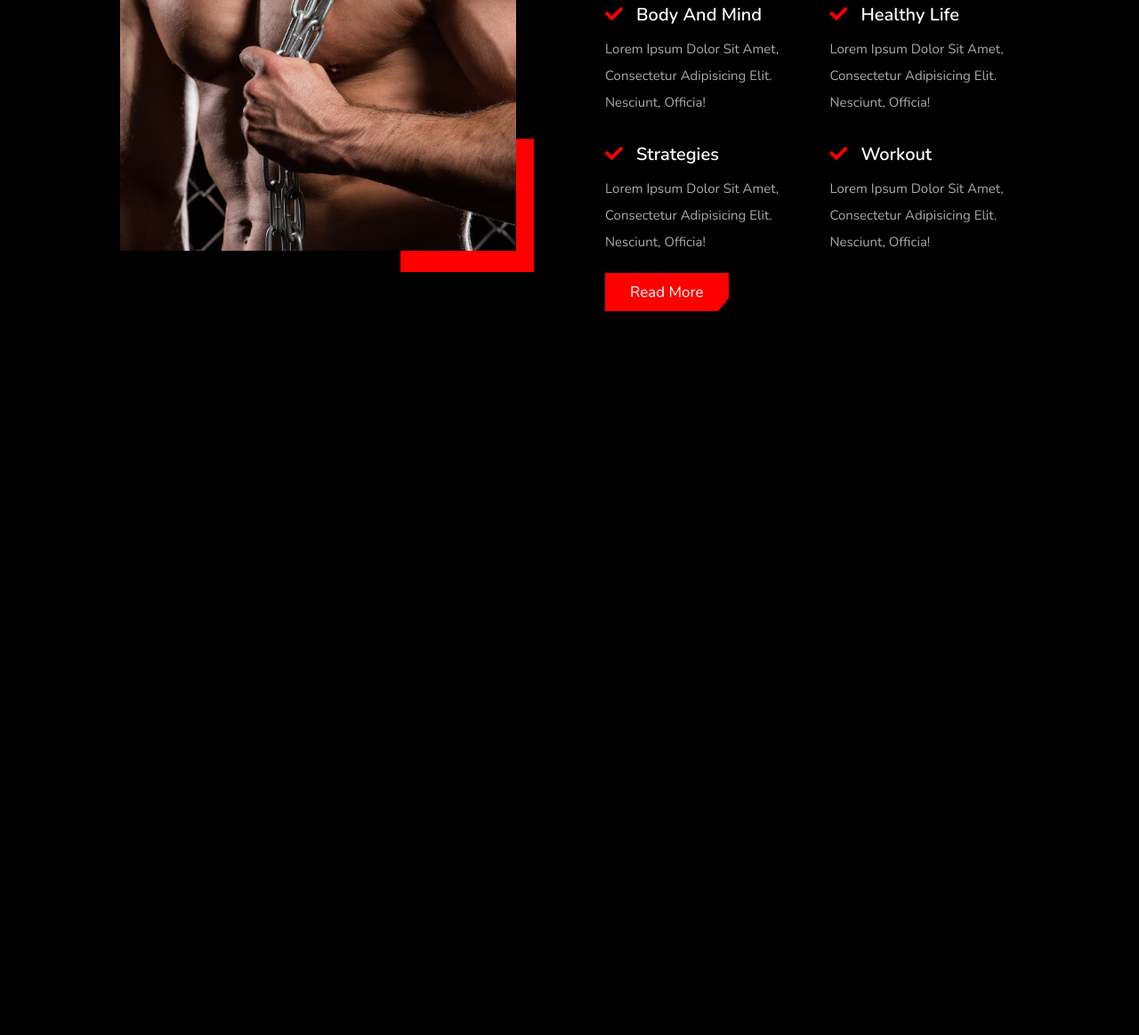
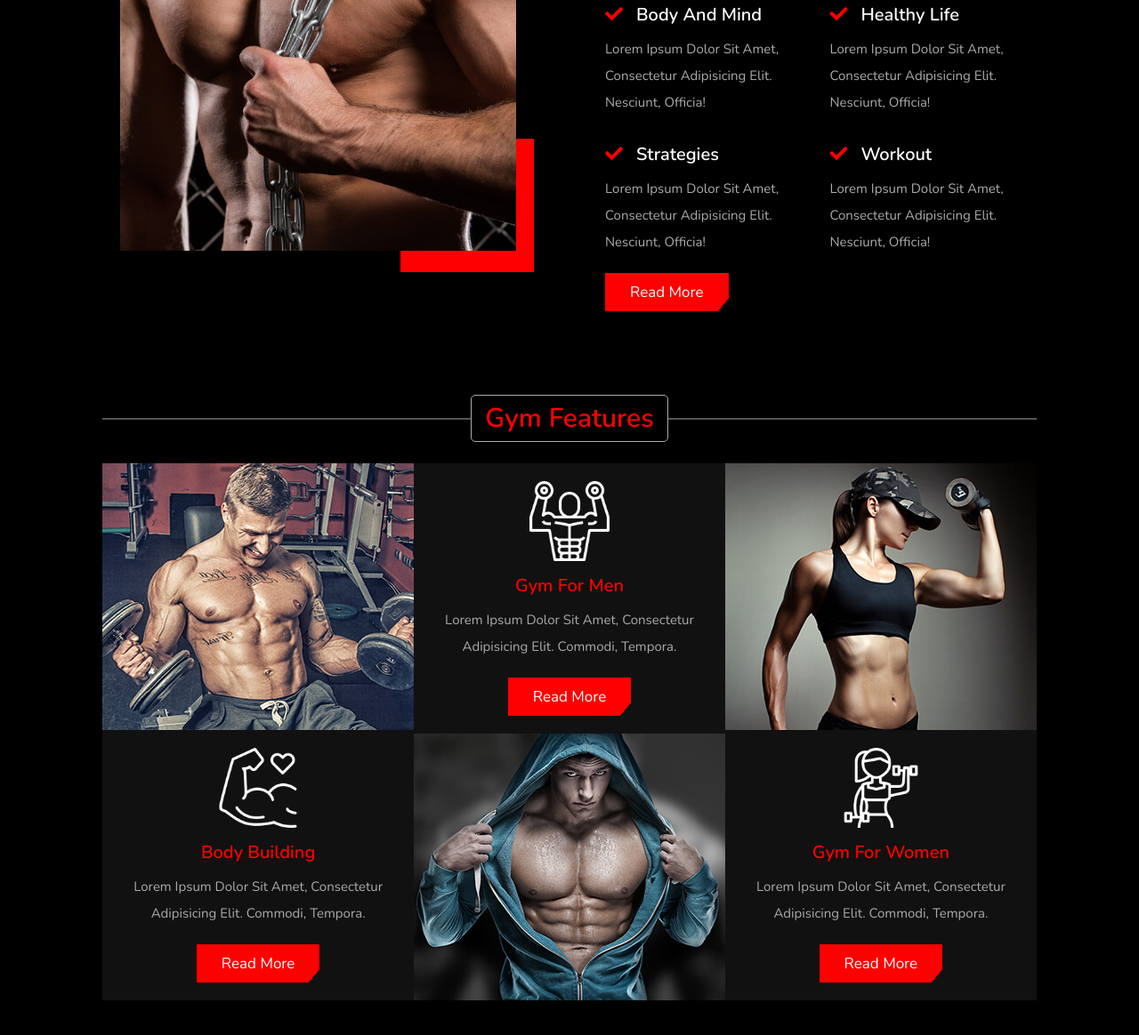
Before and after one commit to JaeHong94/fitness_site, a plain HTML site: page index.html in a window 1280 px wide. Shown: the part 1042-2206 px from the top of the page at 89% size. Before the commit the page ends 1442 px from the top, so only its background shows below. Drawn offline with nearby package versions, Linux system fonts and the light colour scheme.

Commit message:
ADD: features section

```diff
--- a/css/style.scss
+++ b/css/style.scss
@@ -123,6 +123,7 @@ section {
     background: $red;
   }
 }
+// about section
 .about {
   display: flex;
   align-items: center;
@@ -189,6 +190,76 @@ section {
     }
   }
 }
+// features section
+.features{
+  .heading {
+    text-align: center;
+    margin-bottom: 3rem;
+    position: relative;
+    &::before {
+      content: '';
+      position: absolute;
+      top: 50%;
+      left: 0;
+      transform: translateY(-50%);
+      width: 100%;
+      height: .1rem;
+      background: $light-white;
+      z-index: -1;
+    }
+    span {
+      font-size: 3rem;
+      color: $red;
+      background: $black;
+      padding: .5rem 1.5rem;
+      border: .1rem solid $light-white;
+      border-radius: .5rem;
+    }
+  }
+  .box-container {
+    @include grid(32rem);
+    gap: 0;
+    .box {
+      background: $light-bg;
+      &.second {
+        display: flex;
+        flex-flow: column-reverse;
+      }
+      &:hover .image img {
+        transform: scale(1.1);
+      }
+      .image {
+        width: 100%;
+        height: 30rem;
+        overflow: hidden;
+        img {
+          width: 100%;
+          height: 100%;
+          object-fit: cover;
+        }
+      }
+      .content {
+        padding: 2rem;
+        text-align: center;
+        img {
+          height: 9rem;
+          margin-bottom: 1rem;
+          filter: invert(1);
+        }
+        h3 {
+          font-size: 2rem;
+          color: $red;
+        }
+        p {
+          line-height: 2;
+          font-size: 1.5rem;
+          color: $light-white;
+          padding: 1rem 0;
+        }
+      }
+    }
+  }
+}
 // media queries
 @media (max-width: 991px) {
   html {
@@ -200,13 +271,14 @@ section {
   section {
     padding: 3rem 2rem;
   }
-  .home .slide{
+  .home .slide {
     padding: 2rem 5%;
     .content {
       width: 50rem;
       h3 {
         font-size: 4rem;
       }
+    }
   }
 }
 @media (max-width: 768px) {
@@ -243,10 +315,12 @@ section {
       font-size: 3rem;
     }
   }
+  .features .box-container .box.second {
+    flex-flow: column;
+  }
 }
 @media (max-width: 450px) {
   html {
     font-size: 55%;
   }
 }
-}
--- a/index.html
+++ b/index.html
@@ -86,6 +86,46 @@
   </div>
 </section>
 <!-- //about section -->
+<!-- features section -->
+<section class="features" id="features">
+  <h1 class="heading"><span>gym features</span></h1>
+  <div class="box-container">
+    <div class="box">
+      <div class="image">
+        <img src="images/f-img-1.jpg" alt="">
+      </div>
+      <div class="content">
+        <img src="images/icon-1.png" alt="">
+        <h3>body building</h3>
+        <p>Lorem ipsum dolor sit amet, consectetur adipisicing elit. Commodi, tempora.</p>
+        <a href="javascript:void(0)" class="btn">read more</a>
+      </div>
+    </div>
+    <div class="box second">
+      <div class="image">
+        <img src="images/f-img-2.jpg" alt="">
+      </div>
+      <div class="content">
+        <img src="images/icon-2.png" alt="">
+        <h3>gym for men</h3>
+        <p>Lorem ipsum dolor sit amet, consectetur adipisicing elit. Commodi, tempora.</p>
+        <a href="javascript:void(0)" class="btn">read more</a>
+      </div>
+    </div>
+    <div class="box">
+      <div class="image">
+        <img src="images/f-img-3.jpg" alt="">
+      </div>
+      <div class="content">
+        <img src="images/icon-3.png" alt="">
+        <h3>gym for women</h3>
+        <p>Lorem ipsum dolor sit amet, consectetur adipisicing elit. Commodi, tempora.</p>
+        <a href="javascript:void(0)" class="btn">read more</a>
+      </div>
+    </div>
+  </div>
+</section>
+<!-- //features section -->
 
 <script src="https://unpkg.com/swiper@7/swiper-bundle.min.js"></script>
 <script src="js/script.js"></script>
```
Also changed, not shown: css/style.css, 1 other file.
